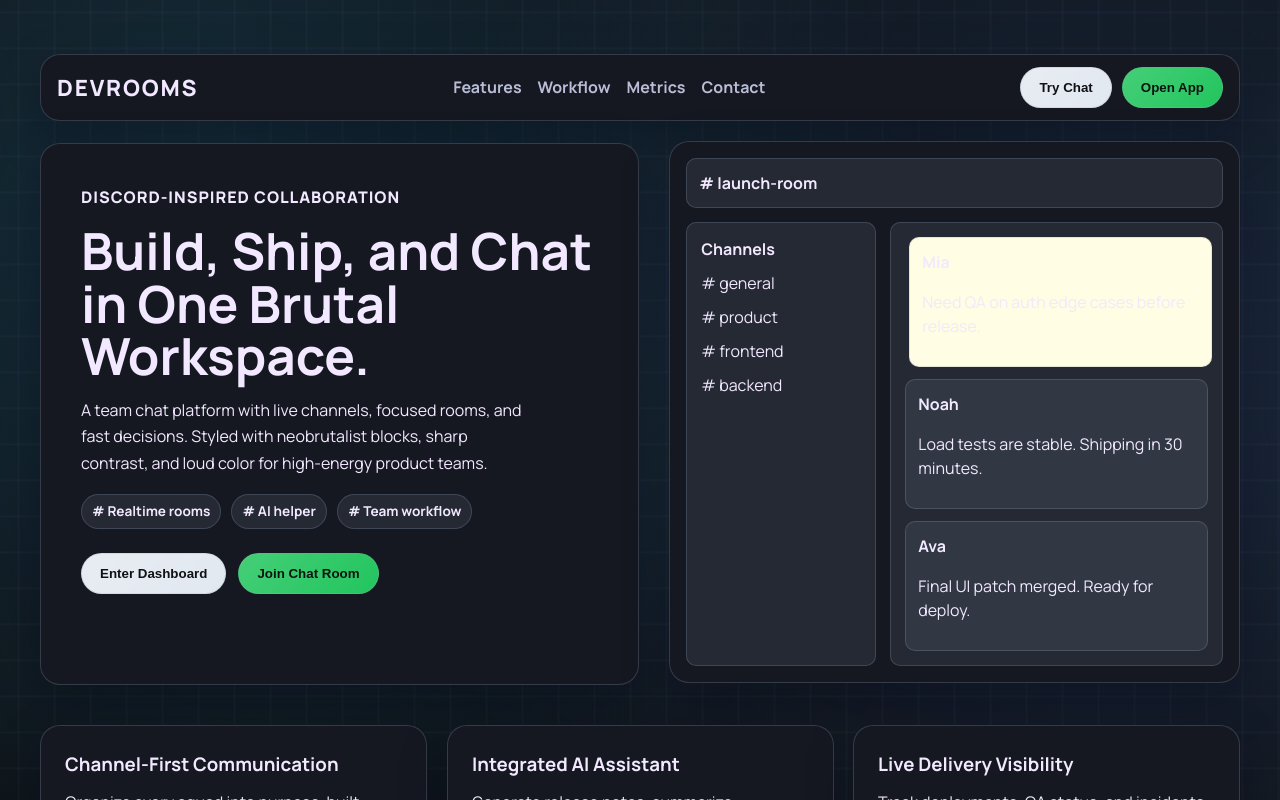
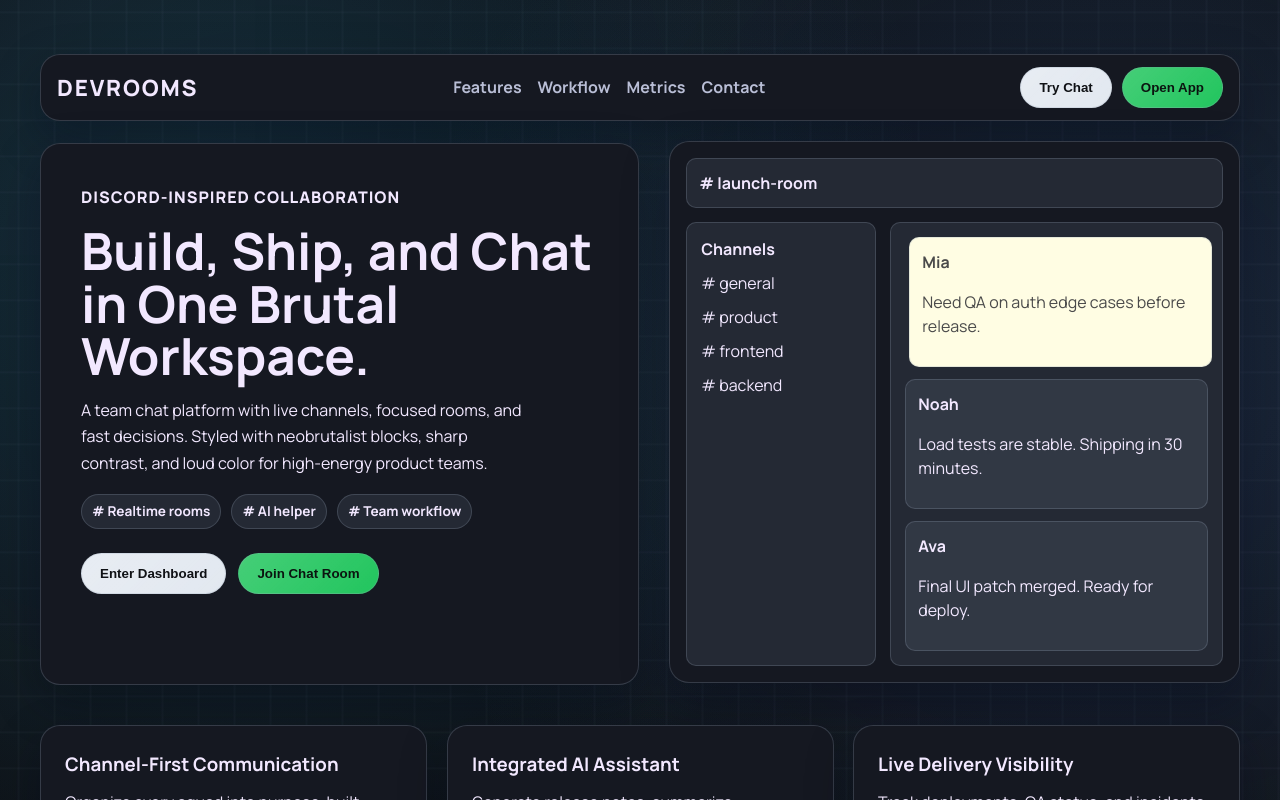
Before and after one commit to ayushray145/mini-project, a React app in the folder frontend/: page / in a window 1280 px wide. In both pictures the pointer is over the element 1056 px from the left and 304 px from the top of the page. Shown: the top 800 px of the page. Built offline with nearby package versions, Linux system fonts and the light colour scheme; the HTML template or start-up script is replaced by a standard one.

Commit message:
Fixed text colors

```diff
--- a/frontend/src/App.css
+++ b/frontend/src/App.css
@@ -371,6 +371,12 @@
 .mock-body article:hover {
   transform: translateX(4px);
   background: #fffde3;
+  color: #4a4a4a;
+}
+
+.mock-body article:hover b,
+.mock-body article:hover p {
+  color: #4a4a4a;
 }
 
 .mock-body b {
@@ -930,7 +936,7 @@
 
 .activity-card h3 {
   margin: 0 0 8px;
-  color: #111;
+  color: #fff;
   font-size: 0.95rem;
 }
 
```
Also changed, not shown: frontend/src/index.css (line endings or trailing spaces).
